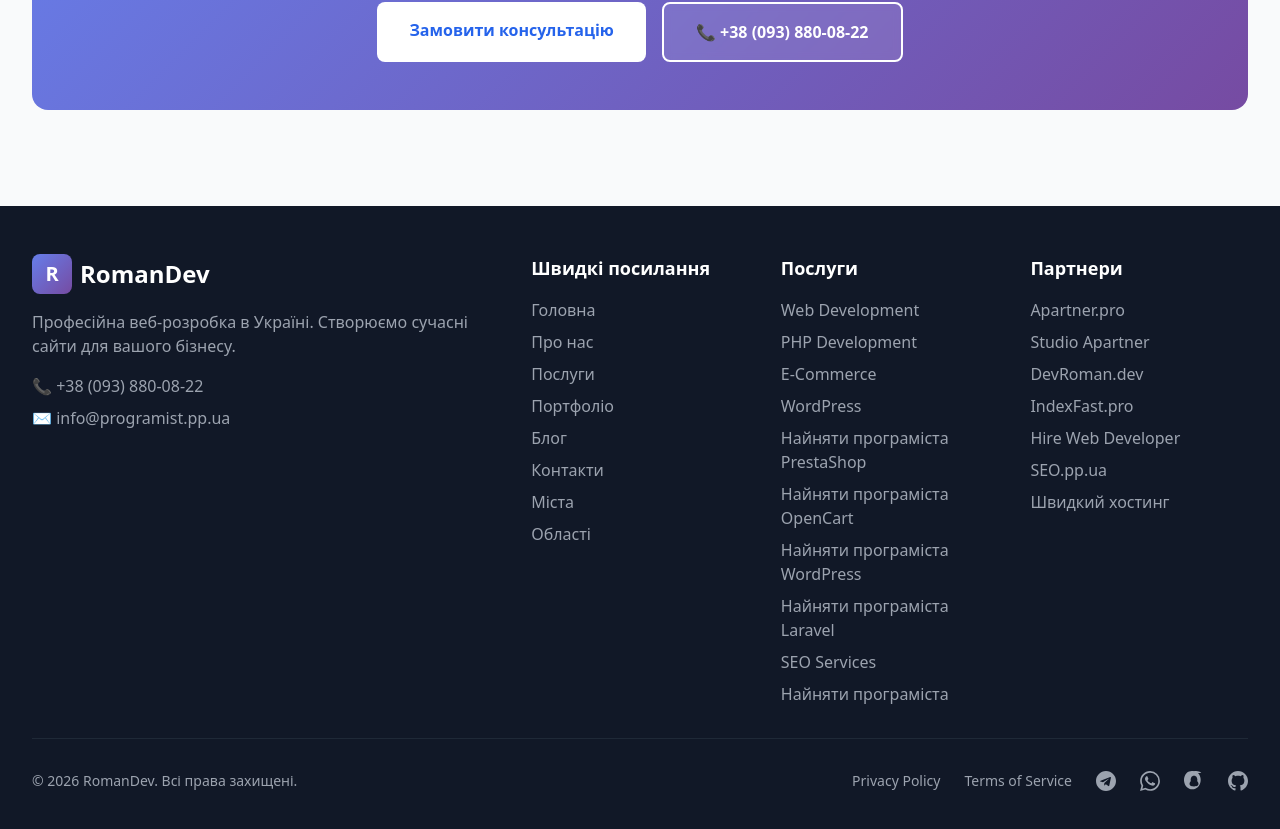
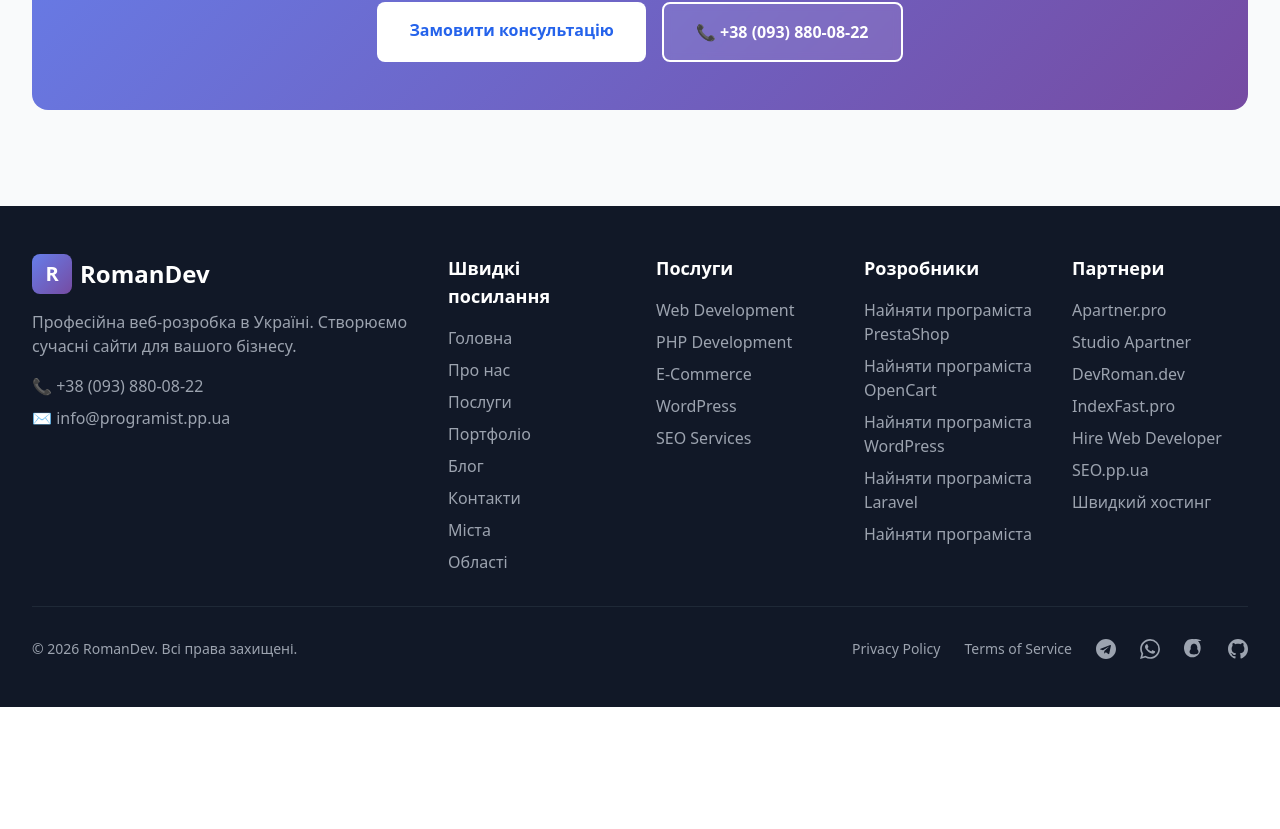
Before and after one commit to romanmatviy/programist.pp.ua, a Next.js app: page /ua/about in a window 1280 px wide. Shown: the part 3136-3965 px from the top of the page. After the commit the page ends 3843 px from the top, so only its background shows below. Built offline with nearby package versions, Linux system fonts and the light colour scheme.

Commit message:
feat: add site-wide footer component and Telegram API route handler

```diff
--- a/app/api/telegram/route.ts
+++ b/app/api/telegram/route.ts
@@ -3,10 +3,15 @@
 export async function POST(req: Request) {
   try {
     const body = await req.json();
-    const { email, source = 'Exit-Intent Popup' } = body;
+    const { email, source = 'Exit-Intent Popup', message: customMessage } = body;
 
-    if (!email) {
-      return NextResponse.json({ error: 'Email is required' }, { status: 400 });
+    let message = customMessage;
+
+    if (!message) {
+      if (!email) {
+        return NextResponse.json({ error: 'Email or message is required' }, { status: 400 });
+      }
+      message = `🚀 <b>Новий лід з сайту!</b>\n\n📧 <b>Email:</b> ${email}\n📍 <b>Джерело:</b> ${source}`;
     }
 
     const TELEGRAM_BOT_TOKEN = process.env.TELEGRAM_BOT_TOKEN;
@@ -16,8 +21,6 @@
       console.error('Telegram credentials are not configured');
       return NextResponse.json({ error: 'Server configuration error' }, { status: 500 });
     }
-
-    const message = `🚀 <b>Новий лід з сайту!</b>\n\n📧 <b>Email:</b> ${email}\n📍 <b>Джерело:</b> ${source}`;
 
     const telegramUrl = `https://api.telegram.org/bot${TELEGRAM_BOT_TOKEN}/sendMessage`;
 
--- a/components/Footer.tsx
+++ b/components/Footer.tsx
@@ -12,7 +12,7 @@
   return (
     <footer className="bg-gray-900 text-white">
       <div className="container-custom py-12">
-        <div className="grid grid-cols-1 md:grid-cols-5 gap-8">
+        <div className="grid grid-cols-1 md:grid-cols-6 gap-8">
           {/* Company Info */}
           <div className="col-span-1 md:col-span-2">
             <Link href={`/${lang}`} className="flex items-center space-x-2 mb-4">
@@ -106,6 +106,18 @@
                 </Link>
               </li>
               <li>
+                <Link href={`/${lang}/service/seo-services`} className="text-gray-400 hover:text-white transition-colors">
+                  SEO Services
+                </Link>
+              </li>
+            </ul>
+          </div>
+
+          {/* Developers */}
+          <div>
+            <h3 className="text-lg font-semibold mb-4">{lang === 'ua' ? 'Розробники' : 'Разработчики'}</h3>
+            <ul className="space-y-2">
+              <li>
                 <Link href={`/${lang}/service/hire-prestashop-developer`} className="text-gray-400 hover:text-white transition-colors">
                   {lang === 'ua' ? 'Найняти програміста PrestaShop' : 'Нанять программиста PrestaShop'}
                 </Link>
@@ -123,11 +135,6 @@
               <li>
                 <Link href={`/${lang}/service/hire-laravel-developer`} className="text-gray-400 hover:text-white transition-colors">
                   {lang === 'ua' ? 'Найняти програміста Laravel' : 'Нанять программиста Laravel'}
-                </Link>
-              </li>
-              <li>
-                <Link href={`/${lang}/service/seo-services`} className="text-gray-400 hover:text-white transition-colors">
-                  SEO Services
                 </Link>
               </li>
               <li>
```
